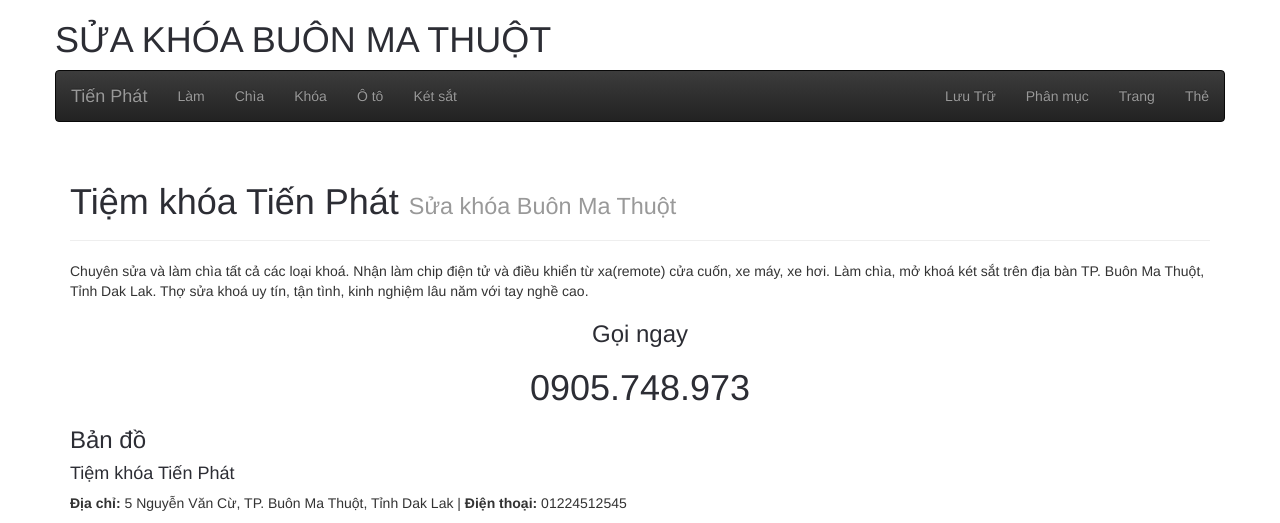
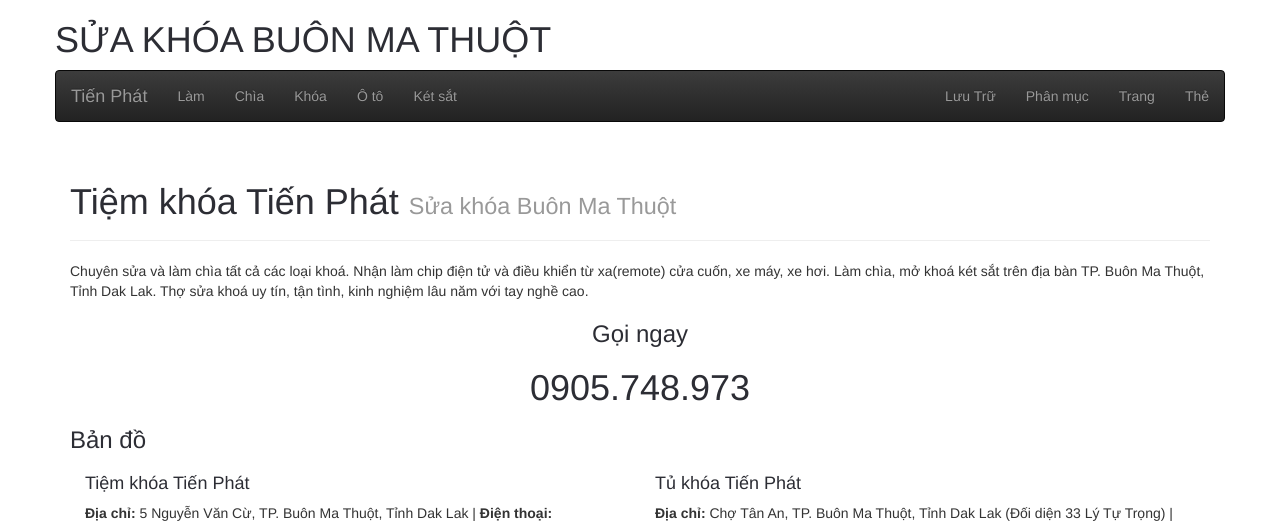
Before and after one commit to suakhoabmt/suakhoabmt.github.io, a Jekyll site: the page built from index.md, in a window 1280 px wide. Shown: the top 523 px of the page. Built offline with Jekyll 4.4.1, drawn with Linux system fonts in a browser that asks for light colours; nearby versions of some CDN libraries; grey boxes are pictures that could not be loaded.

Commit message:
responsive map location

```diff
--- a/assets/themes/css/style.css
+++ b/assets/themes/css/style.css
@@ -1,3 +1,9 @@
+/* media tag */
+@media only screen and (max-width: 480px) {
+    .location {
+      width: 100%;
+    }
+}
 /* Custom container */
 
 /* Replaced with normal container and standard footer */
--- a/index.md
+++ b/index.md
@@ -29,16 +29,16 @@
 
 <h3>Bản đồ</h3>
 <div>
-<div class="location">
+<div class="col-xs-6 location">
 <h4>Tiệm khóa Tiến Phát</h4>
 <p><strong>Địa chỉ:</strong> 5 Nguyễn Văn Cừ, TP. Buôn Ma Thuột, Tỉnh Dak Lak | <strong>Điện thoại:</strong> 01224512545</p>
 
-<iframe src="https://www.google.com/maps/embed?pb=!1m18!1m12!1m3!1d3892.3182384608685!2d108.06284656893095!3d12.692639994314332!2m3!1f0!2f0!3f0!3m2!1i1024!2i768!4f13.1!3m3!1m2!1s0x3171f7c4374bdd6f%3A0x89961b2411afda4e!2zVGnhu4dtIEtow7NhIFRp4bq_biBQaMOhdA!5e0!3m2!1svi!2s!4v1456590906784" width="400" height="300" frameborder="0" style="border:0" allowfullscreen></iframe>
+<iframe src="https://www.google.com/maps/embed?pb=!1m18!1m12!1m3!1d3892.3182384608685!2d108.06284656893095!3d12.692639994314332!2m3!1f0!2f0!3f0!3m2!1i1024!2i768!4f13.1!3m3!1m2!1s0x3171f7c4374bdd6f%3A0x89961b2411afda4e!2zVGnhu4dtIEtow7NhIFRp4bq_biBQaMOhdA!5e0!3m2!1svi!2s!4v1456590906784" width="100%" height="300" frameborder="0" style="border:0" allowfullscreen></iframe>
 </div>
-<div class="location">
+<div class="col-xs-6 location">
 <h4>Tủ khóa Tiến Phát</h4>
 <p><strong>Địa chỉ:</strong> Chợ Tân An, TP. Buôn Ma Thuột, Tỉnh Dak Lak (Đối diện 33 Lý Tự Trọng) | <strong>Điện thoại: </strong> 0905748973</p>
-<iframe src="https://www.google.com/maps/embed?pb=!1m18!1m12!1m3!1d3092.9093401095483!2d108.06096142357661!3d12.692360876129124!2m3!1f0!2f0!3f0!3m2!1i1024!2i768!4f13.1!3m3!1m2!1s0x0000000000000000%3A0x696c6da828fd51bd!2zQ2jhu6MgVMOibiBBbg!5e0!3m2!1svi!2s!4v1456590874024" width="400" height="300" frameborder="0" style="border:0" allowfullscreen></iframe>
+<iframe src="https://www.google.com/maps/embed?pb=!1m18!1m12!1m3!1d3092.9093401095483!2d108.06096142357661!3d12.692360876129124!2m3!1f0!2f0!3f0!3m2!1i1024!2i768!4f13.1!3m3!1m2!1s0x0000000000000000%3A0x696c6da828fd51bd!2zQ2jhu6MgVMOibiBBbg!5e0!3m2!1svi!2s!4v1456590874024" width="100%" height="300" frameborder="0" style="border:0" allowfullscreen></iframe>
 </div>
 </div>
 
```
Also changed, not shown: assets/themes/mytheme/css/style.css (+7 -1 lines), 5 other files.
